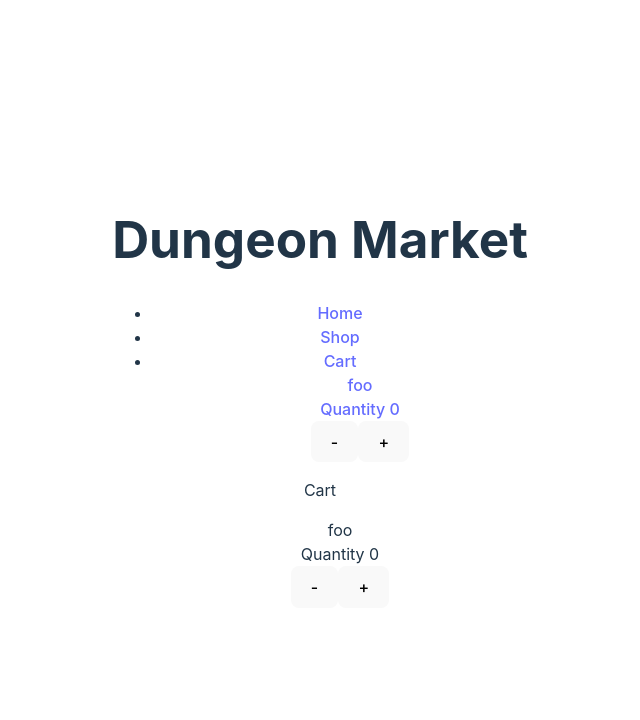
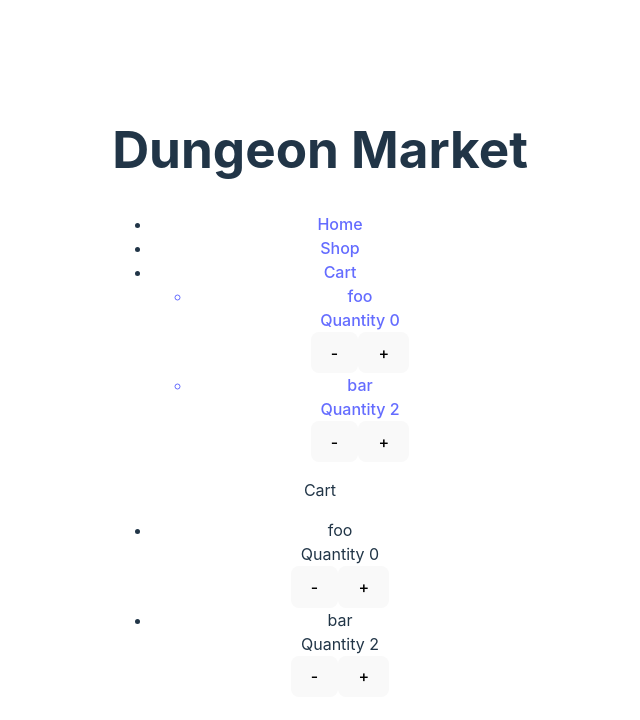
Before and after one commit to mononoken/dungeon-market, a React (Vite) app: page /cart in a window 1280 px wide. Shown: the top 720 px of the page, without its empty margins (320-960 px from the left). Built offline with nearby package versions, Linux system fonts and the light colour scheme.

Commit message:
Add quantity to items

```diff
--- a/src/routes/cart/cart-item.tsx
+++ b/src/routes/cart/cart-item.tsx
@@ -1,11 +1,11 @@
 import { useState } from "react";
 
 type CartItemProps = {
-  item: { name: string };
+  item: { name: string; quantity: number };
 };
 
 function CartItem({ item }: CartItemProps) {
-  const [quantity, setQuantity] = useState(0);
+  const [quantity, setQuantity] = useState(item.quantity);
 
   const handleDecrementQuantity = () => {
     setQuantity(() => quantity - 1);
--- a/src/routes/cart/cart.tsx
+++ b/src/routes/cart/cart.tsx
@@ -1,17 +1,23 @@
-// import { useState } from "react";
+import { useState } from "react";
 import CartItem from "./cart-item";
 
 function Cart() {
-  // const [cartItems, setCartItems] = useState([]);
+  const [cartItems, setCartItems] = useState([
+    { name: "foo", quantity: 0 },
+    { name: "bar", quantity: 2 },
+  ]);
 
   return (
     <>
       <div>Cart</div>
       <ul>
-        {/* {cartItems.map((cartItem) => { */}
-        {/*   return <CartItem />; */}
-        {/* })} */}
-        <CartItem item={{ name: "foo" }} />
+        {cartItems.map((cartItem) => {
+          return (
+            <li key={cartItem.name}>
+              <CartItem item={cartItem} />
+            </li>
+          );
+        })}
       </ul>
     </>
   );
```
